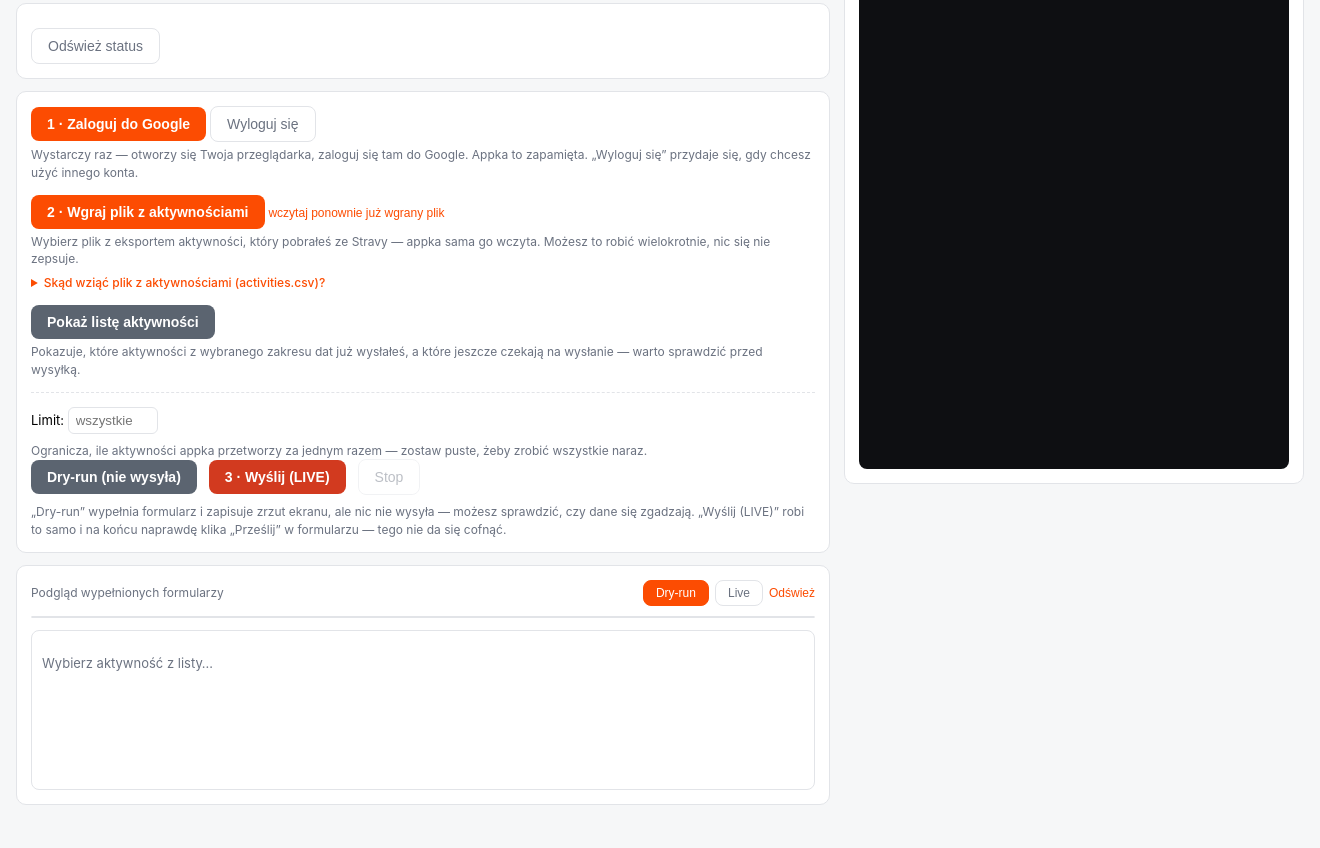
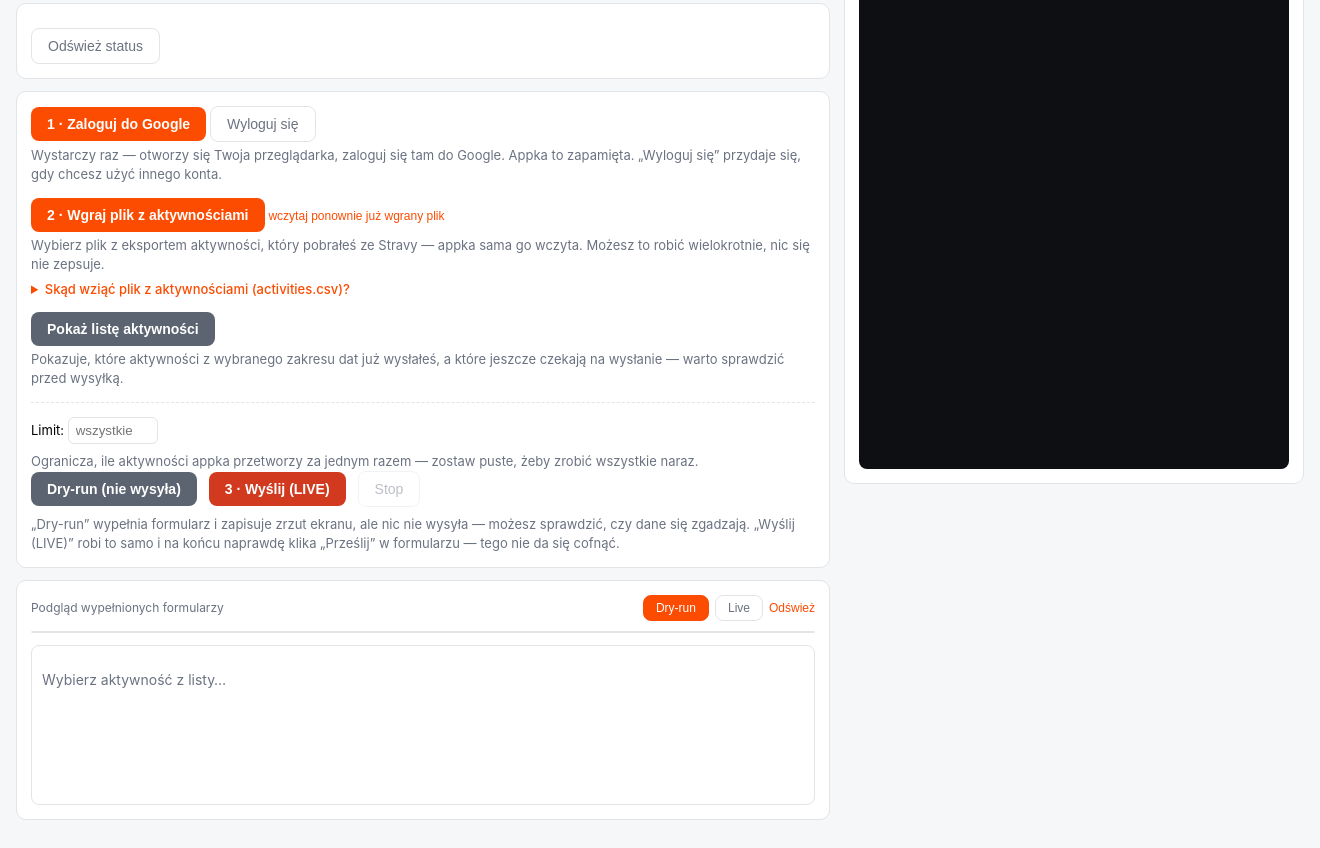
Before and after one commit to carlx/strava-rekord, an Electron app: page gui/renderer/index.html in a window 1320 px wide. Shown: the part 330-1178 px from the top of the page. Drawn offline with Linux system fonts and the light colour scheme; no server answers.

Commit message:
feat(gui): większa czcionka tekstów pomocniczych
Opisy pod przyciskami (.actions .step p, .csv-help) 12px -> 13px,
podpowiedzi/ostrzeżenia (.warn, .muted) 13px -> 14px.

Co-Authored-By: Claude Sonnet 5 <noreply@anthropic.com>

```diff
--- a/gui/renderer/styles.css
+++ b/gui/renderer/styles.css
@@ -64,8 +64,8 @@ h1 { font-size: 19px; margin: 0 0 6px; }
 
 .actions .step { margin-bottom: 14px; }
 .actions .step:last-child { margin-bottom: 0; }
-.actions .step p { margin: 4px 0 0; font-size: 12px; color: var(--muted); }
-.csv-help { margin: 6px 0 0; font-size: 12px; }
+.actions .step p { margin: 4px 0 0; font-size: 13px; color: var(--muted); }
+.csv-help { margin: 6px 0 0; font-size: 13px; }
 .csv-help summary { cursor: pointer; color: var(--orange); font-weight: 500; }
 .csv-help ol { margin: 6px 0 0; padding-left: 18px; color: var(--muted); }
 .csv-help li { margin-bottom: 3px; }
@@ -103,8 +103,8 @@ pre#log {
 #list-content table { width: 100%; border-collapse: collapse; font-size: 12px; }
 #list-content th, #list-content td { text-align: left; padding: 4px 8px; border-bottom: 1px solid var(--border); }
 #list-content h3 { font-size: 14px; margin: 8px 0 6px; }
-.warn { color: var(--bad); font-size: 13px; }
-.muted { color: var(--muted); font-size: 13px; }
+.warn { color: var(--bad); font-size: 14px; }
+.muted { color: var(--muted); font-size: 14px; }
 
 .settings-row { display: flex; gap: 12px; align-items: center; flex-wrap: wrap; margin-bottom: 8px; }
 .settings-row:last-of-type { margin-bottom: 0; }
```
